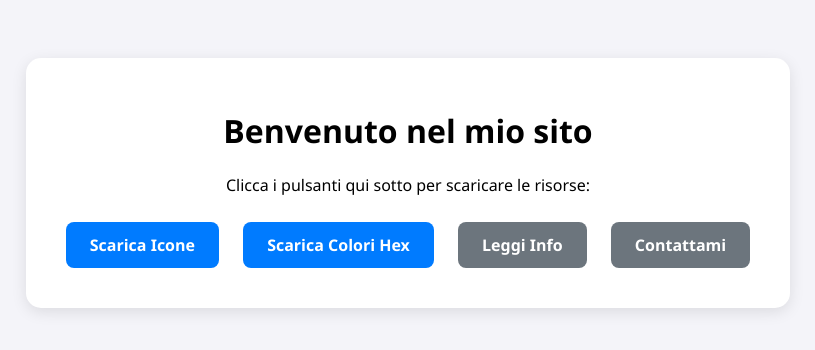
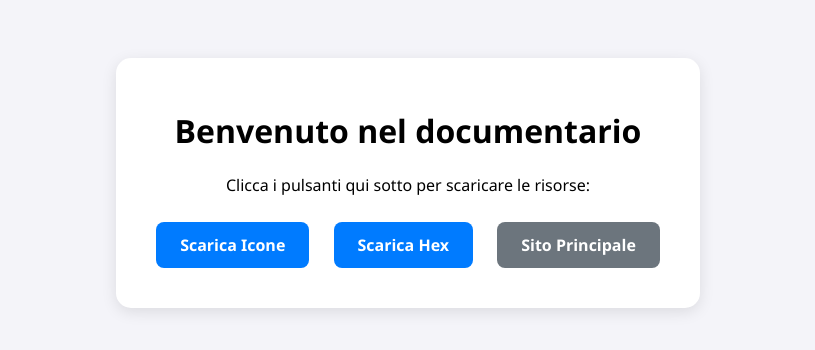
Before and after one commit to vmchub/Documenti, a plain HTML site: page index.html in a window 1280 px wide. Shown: the whole page, without its empty margins (232-1047 px from the left). Drawn offline with Linux system fonts and the light colour scheme.

Commit message:
Update index.html

```diff
--- a/index.html
+++ b/index.html
@@ -59,19 +59,18 @@
 <body>
 
     <div class="container">
-        <h1>Benvenuto nel mio sito</h1>
+        <h1>Benvenuto nel documentario</h1>
         <p>Clicca i pulsanti qui sotto per scaricare le risorse:</p>
 
-        <a href="icone.zip" download="icon.zip" class="btn btn-download">
+        <a href="file/icon.zip" download="Icon.zip" class="btn btn-download">
             Scarica Icone
         </a>
 
-        <a href="icone.zip" download="Hex.zip" class="btn btn-download">
-            Scarica Colori Hex
-        </a>
+       <a href="file/Hex.zip" download="Hex.zip" class="btn btn-download">
+          Scarica Hex
+       </a>
 
-        <a href="#" class="btn btn-info">Leggi Info</a>
-        <a href="contatti.html" class="btn btn-info">Contattami</a>
+        <a href="https://vmchub.github.io/stafferweb/" class="btn btn-info">Sito Principale</a>
     </div>
 
 </body>
```
